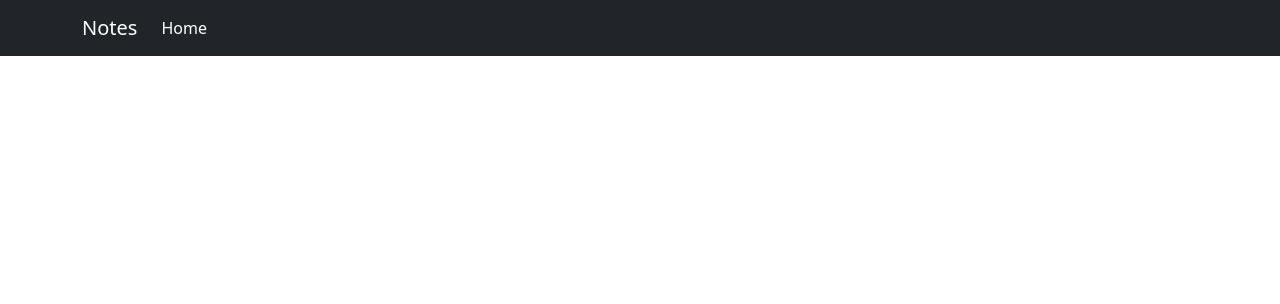
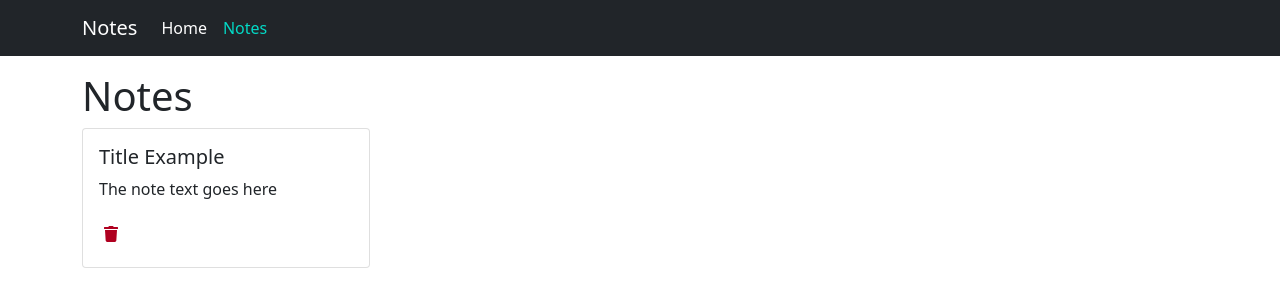
Before and after one commit to RGrosso/notes-app, a Vue app: page /notes in a window 1280 px wide. Before the commit this address had no page. Shown: the top 304 px of the page. Built offline with nearby package versions, Linux system fonts and the light colour scheme.

Commit message:
Composition API store implemented using note card, page titles update

```diff
--- a/package.json
+++ b/package.json
@@ -8,9 +8,11 @@
         "lint": "vue-cli-service lint"
     },
     "dependencies": {
+        "@fortawesome/fontawesome-free": "^5.15.4",
         "bootstrap": "^5.1.0",
         "core-js": "^3.6.5",
         "register-service-worker": "^1.7.1",
+        "uuid": "^3.4.0",
         "vue": "^3.0.0",
         "vue-router": "^4.0.0-0"
     },
--- a/src/App.vue
+++ b/src/App.vue
@@ -6,9 +6,14 @@
 </template>
 
 <script>
+import { provide } from "vue";
 import TheHeader from "@/components/TheHeader";
+import store from "@/store";
 
 export default {
+    setup() {
+        provide("store", store);
+    },
     components: { TheHeader },
 };
 </script>
--- /dev/null
+++ b/src/components/NoteCard.vue
@@ -0,0 +1,35 @@
+<template>
+    <div :id="`note-${note.id}`" class="card note-card">
+        <div class="card-body">
+            <h5 class="card-title">{{ note.title }}</h5>
+            <p class="card-text">
+                {{ note.text }}
+            </p>
+            <button
+                class="text-red btn p-1"
+                @click="actions.deleteNote(note.id)"
+            >
+                <i class="fas fa-trash text-red"></i>
+            </button>
+        </div>
+    </div>
+</template>
+
+<script>
+import { inject } from "vue";
+export default {
+    props: {
+        note: {
+            type: Object,
+            required: true,
+        },
+    },
+    setup() {
+        const { actions } = inject("store");
+
+        return {
+            actions,
+        };
+    },
+};
+</script>
--- a/src/components/TheHeader.vue
+++ b/src/components/TheHeader.vue
@@ -1,5 +1,5 @@
 <template>
-    <nav class="navbar navbar-dark bg-dark navbar-expand-lg">
+    <nav class="navbar navbar-dark bg-dark navbar-expand-lg mb-3">
         <div class="container">
             <a class="navbar-brand" href="#">Notes</a>
             <button
@@ -15,7 +15,12 @@
             </button>
             <div class="collapse navbar-collapse" id="navbarNavAltMarkup">
                 <div class="navbar-nav">
-                    <router-link to="/" class="nav-link"> Home </router-link>
+                    <router-link :to="{ name: 'Home' }" class="nav-link">
+                        Home
+                    </router-link>
+                    <router-link :to="{ name: 'Notes' }" class="nav-link">
+                        Notes
+                    </router-link>
                 </div>
             </div>
         </div>
--- a/src/main.js
+++ b/src/main.js
@@ -4,5 +4,8 @@ import { createApp } from "vue";
 import App from "./App.vue";
 import "./registerServiceWorker";
 import router from "./router";
+// import "@fortawesome/fontawesome-free/js/brands";
+import "@fortawesome/fontawesome-free/js/solid";
+import "@fortawesome/fontawesome-free/js/fontawesome";
 
 createApp(App).use(router).mount("#app");
--- a/src/router/index.js
+++ b/src/router/index.js
@@ -5,6 +5,17 @@ const routes = [
         path: "/",
         name: "Home",
         component: () => import("../views/Home.vue"),
+        meta: {
+            title: "Home",
+        },
+    },
+    {
+        path: "/notes",
+        name: "Notes",
+        component: () => import("../views/Notes.vue"),
+        meta: {
+            title: "Notes",
+        },
     },
 ];
 
@@ -13,4 +24,10 @@ const router = createRouter({
     routes,
 });
 
+const DEFAULT_TITLE = "Notes App";
+
+router.afterEach((to) => {
+    document.title = to.meta.title || DEFAULT_TITLE;
+});
+
 export default router;
--- /dev/null
+++ b/src/store/index.js
@@ -0,0 +1,58 @@
+import { reactive } from "vue";
+import { v4 as uuid } from "uuid";
+
+const state = reactive({
+    notes: [
+        {
+            id: "12324",
+            createdAt: "2021-08-19T18:48:19.427Z",
+            updatedAt: "2021-08-19T18:48:19.427Z",
+            title: "Title Example",
+            text: "The note text goes here",
+        },
+    ],
+});
+
+const methods = {
+    createNote({ title, text }) {
+        let timestamp = new Date();
+        let note = {
+            id: uuid(),
+            createdAt: timestamp,
+            updatedAt: timestamp,
+            title,
+            text,
+        };
+        state.notes.push(note);
+    },
+    deleteNote(id) {
+        state.notes = state.notes.filter((n) => n.id !== id);
+    },
+    updateNote() {
+        //
+    },
+    updateLocalStorage() {
+        //
+    },
+};
+
+const actions = {
+    createNote() {
+        methods.createNote();
+        methods.updateLocalStorage();
+    },
+    deleteNote(id) {
+        methods.deleteNote(id);
+        methods.updateLocalStorage();
+    },
+    updateNote() {
+        methods.updateNote();
+        methods.updateLocalStorage();
+    },
+};
+
+export default {
+    state: state,
+    methods,
+    actions,
+};
--- a/src/styles/app.scss
+++ b/src/styles/app.scss
@@ -8,3 +8,11 @@
 .nav-link.router-link-active {
     color: $secondary !important;
 }
+
+.note-card {
+    width: 18rem;
+}
+
+.text-red {
+    color: $red;
+}
--- a/src/views/Home.vue
+++ b/src/views/Home.vue
@@ -5,6 +5,5 @@
 <script>
 export default {
     name: "Home",
-    components: {},
 };
 </script>
--- /dev/null
+++ b/src/views/Notes.vue
@@ -0,0 +1,31 @@
+<template>
+    <div class="container">
+        <h1>Notes</h1>
+
+        <div v-if="store.state.notes.length > 0">
+            <NoteCard
+                v-for="note in store.state.notes"
+                :key="note.id"
+                :note="note"
+            />
+        </div>
+        <p v-else>You currently have no notes available.</p>
+        <!-- TODO: Create a link to create a note -->
+    </div>
+</template>
+
+<script>
+import { inject } from "vue";
+import NoteCard from "@/components/NoteCard.vue";
+
+export default {
+    components: { NoteCard },
+    setup() {
+        const store = inject("store");
+
+        return {
+            store,
+        };
+    },
+};
+</script>
```
Also changed, not shown: src/components/AllNote.vue (deleted, +0 -130 lines), 1 other file (tests, documents, lock files or other folders).
